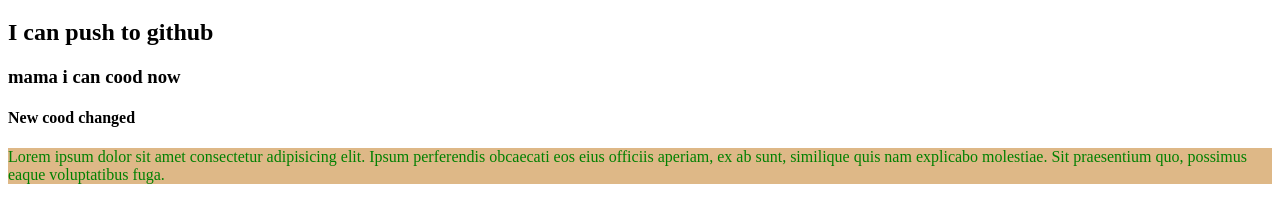
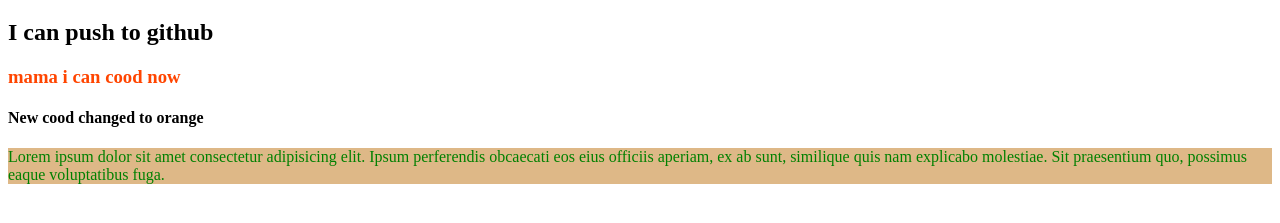
Before and after one commit to ab-rahim-bin-rakib/my-second-repo, a plain HTML site: page index.html in a window 1280 px wide. Shown: the part 61-284 px from the top of the page. Drawn offline with Linux system fonts and the light colour scheme.

Commit message:
make orange

```diff
--- a/index.html
+++ b/index.html
@@ -10,8 +10,8 @@
 <body>
     <h1>my website</h1>
     <h2>I can push to github</h2>
-    <h3>mama i can cood now</h3>
-    <h4>New cood changed</h4>
+    <h3>mama i can cood now </h3>
+    <h4>New cood changed to orange</h4>
     <p>Lorem ipsum dolor sit amet consectetur adipisicing elit. Ipsum perferendis obcaecati eos eius officiis aperiam, ex ab sunt, similique quis nam explicabo molestiae. Sit praesentium quo, possimus eaque voluptatibus fuga.</p>
 </body>
 </html>
--- a/style.css
+++ b/style.css
@@ -2,3 +2,6 @@ p{
     background-color: burlywood;
     color: green;
 }
+h3{
+    color: orangered;
+}
```
